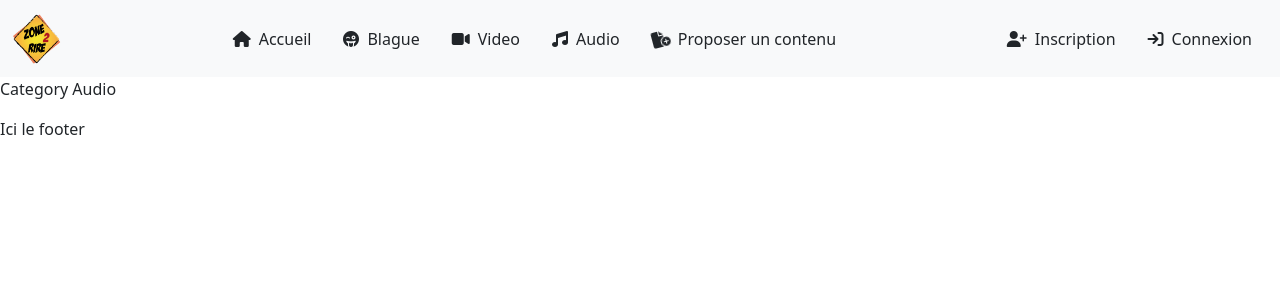
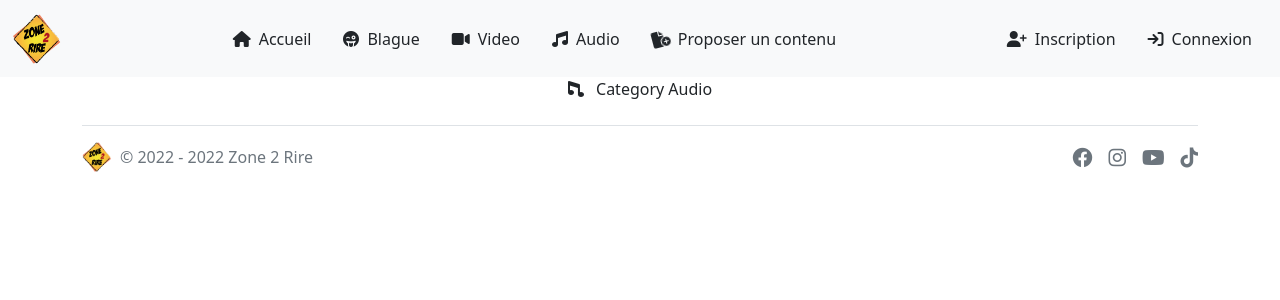
Before and after one commit to lefebvredavid59/zone2rire_react, a React (Create React App) app: page /audio in a window 1280 px wide. Shown: the top 300 px of the page. Built offline with nearby package versions, Linux system fonts and the light colour scheme.

Commit message:
create footer and social data

```diff
--- a/src/components/Footer/Footer.jsx
+++ b/src/components/Footer/Footer.jsx
@@ -1,5 +1,48 @@
+import { Link } from "react-router-dom";
+import Logo from "../../styles/logo.png";
+import { SOCIAL } from "../../data/Social.ts";
+
 function Footer() {
-    return (<p>Ici le footer</p>);
+  let newDate = new Date();
+  let year = newDate.getFullYear();
+
+  const social = SOCIAL;
+
+  return (
+    <div className="container">
+      <footer className="d-flex flex-wrap justify-content-between align-items-center py-3 my-4 border-top">
+        <div className="col-md-4 d-flex align-items-center">
+          <Link
+            to="/"
+            className="mb-3 me-2 mb-md-0 text-muted text-decoration-none lh-1"
+          >
+            <img
+              src={Logo}
+              alt="Logo de Zone2Rire"
+              width="30"
+              height="30"
+              className="d-inline-block align-text-top"
+            />
+          </Link>
+          <span className="text-muted">© 2022 - {year} Zone 2 Rire</span>
+        </div>
+
+        <ul className="nav col-md-4 justify-content-end list-unstyled d-flex">
+
+          {social.map((soc) => {
+            return (
+              <li className="ms-3">
+                <a href={soc.link} className="text-muted" target="_blank" rel="zone2rire">
+                  <i className={`${soc.logo} fa-lg`}></i>
+                </a>
+              </li>
+            );
+          })}
+
+        </ul>
+      </footer>
+    </div>
+  );
 }
 
-    export default Footer;
+export default Footer;
--- /dev/null
+++ b/src/data/Social.ts
@@ -0,0 +1,40 @@
+interface Social {
+    id: number;
+    slug: string;
+    name: string;
+    logo: string;
+    link: string;
+}
+
+let SOCIAL: Social[] = [
+    {
+        id: 1,
+        slug: "facebook",
+        name: "Facebook",
+        logo: "fa-brands fa-facebook",
+        link: "https://www.facebook.com/zone2rire",
+    },
+    {
+        id: 3,
+        slug: "instagram",
+        name: "Instagram",
+        logo: "fa-brands fa-instagram",
+        link: "https://www.instagram.com/zone2rire_officiel/",
+    },
+    {
+        id: 4,
+        slug: "youtube",
+        name: "Youtube",
+        logo: "fa-brands fa-youtube",
+        link: "https://www.youtube.com/channel/UCg-96DBzMhEMBU71LR4N0xA",
+    },
+    {
+        id: 5,
+        slug: "tiktok",
+        name: "Tiktok",
+        logo: "fa-brands fa-tiktok",
+        link: "https://www.tiktok.com/@zone2rire_officiel",
+    },
+];
+
+export {SOCIAL};
--- a/src/pages/content/Category.jsx
+++ b/src/pages/content/Category.jsx
@@ -18,7 +18,13 @@ function Category() {
   let name = `${categ.name}`;
   let logo = `${categ.logo}`;
 
-  return <p>Category {name}</p>;
+  return (
+    <div className="text-center">
+      <p>
+        <i className={`me-2 ${logo}`}></i> Category {name}
+      </p>
+    </div>
+  );
 }
 
 export default Category;
```
